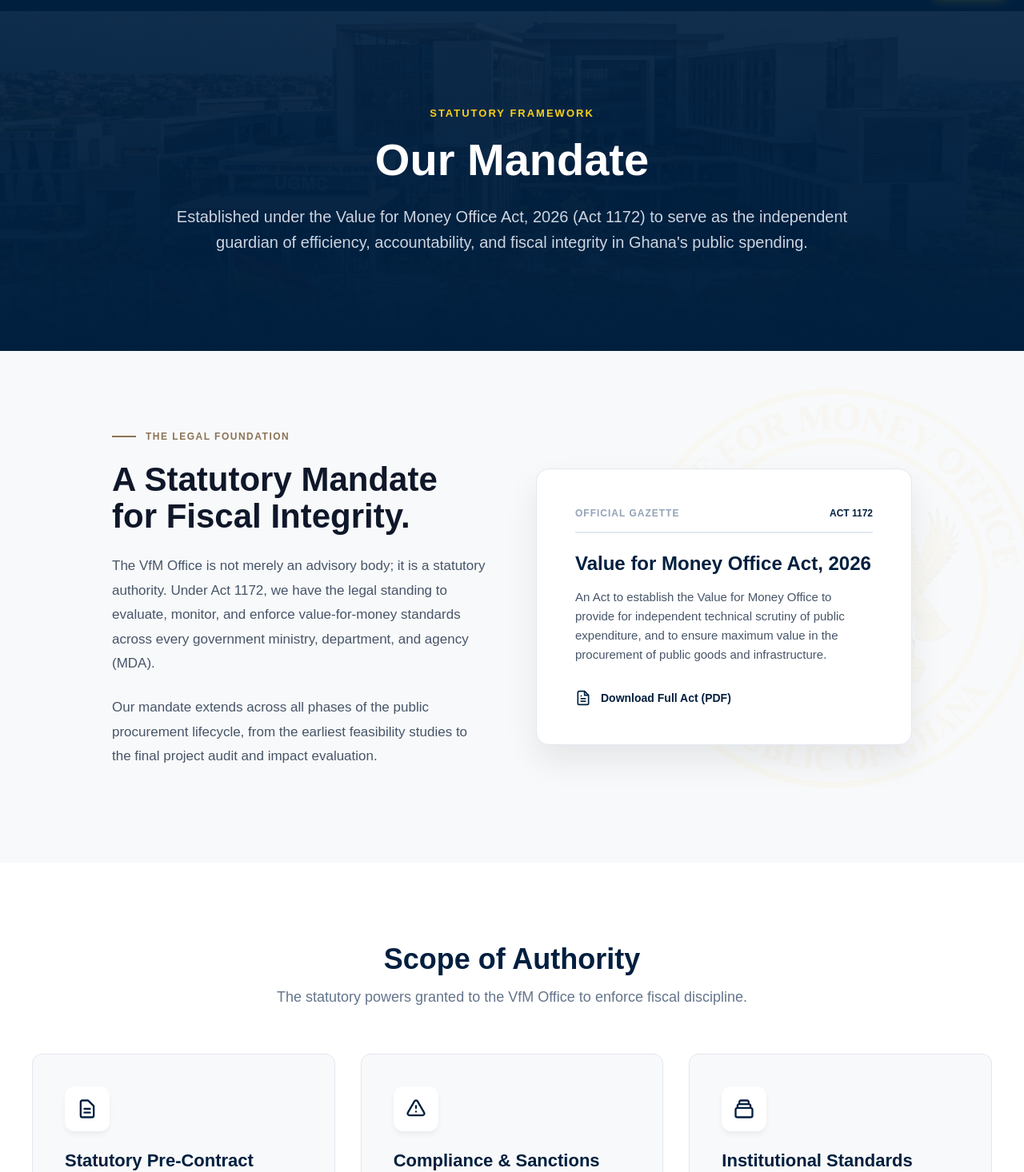
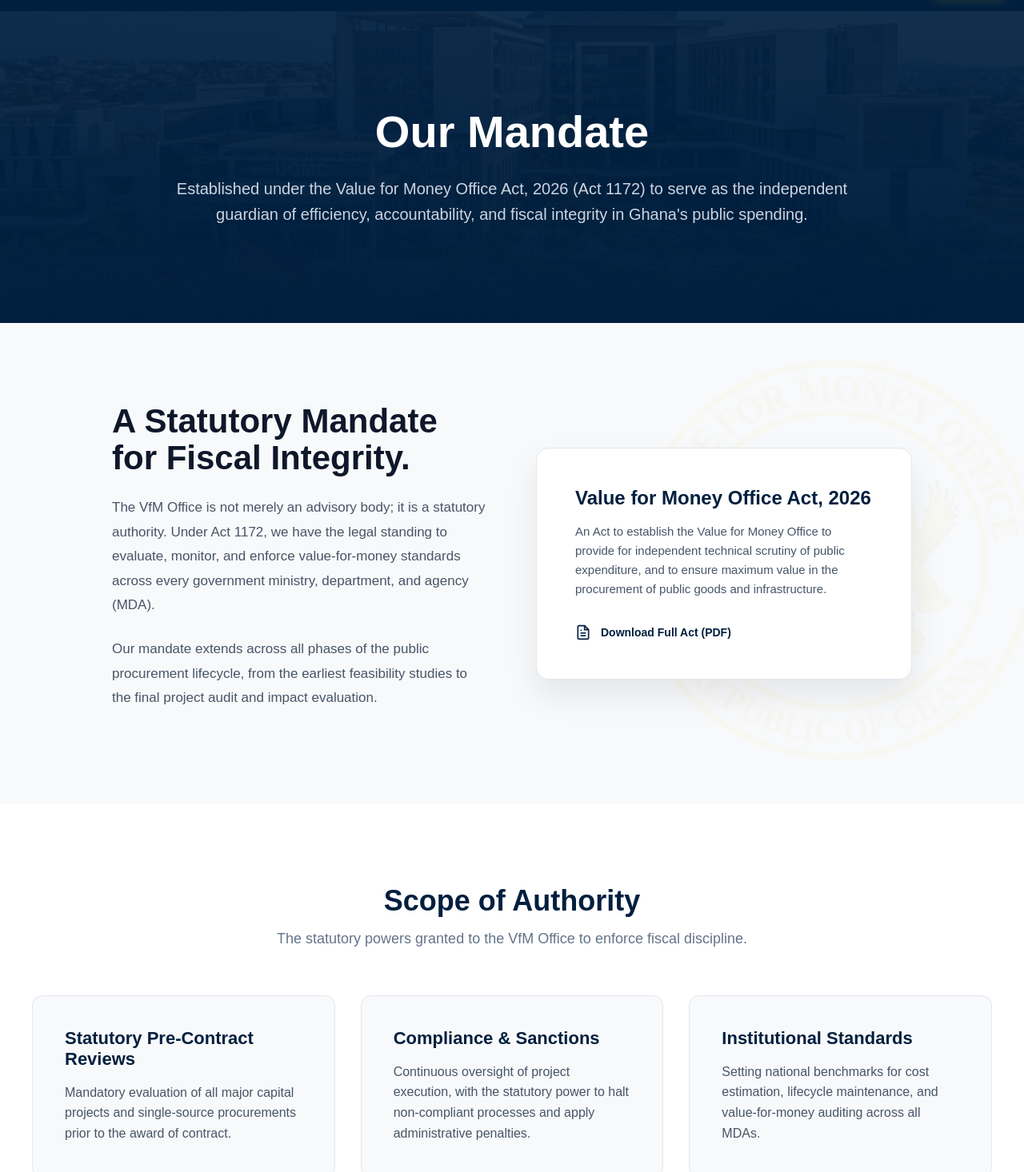
Before and after one commit to LiderLabs/vfm, a React (Vite) app: page /mandate in a window 1280 px wide. Shown: the part 64-1530 px from the top of the page at 80% size. Built offline with nearby package versions, Linux system fonts and the light colour scheme.

Commit message:
Removed tripartite label and card borders on About page

```diff
--- a/src/pages/AboutUs.jsx
+++ b/src/pages/AboutUs.jsx
@@ -9,8 +9,6 @@ function useScrollReveal() {
   useEffect(() => {
     const observer = new IntersectionObserver(
       ([entry]) => {
-        // This updates the state to TRUE when scrolling down into view
-        // and FALSE when scrolling up out of view.
         setIsVisible(entry.isIntersecting);
       },
       { threshold: 0.1, rootMargin: "0px 0px -50px 0px" }
@@ -34,7 +32,6 @@ const Reveal = ({ children, delay = 0 }) => {
       style={{
         opacity: isVisible ? 1 : 0,
         transform: isVisible ? "translateY(0)" : "translateY(40px)",
-        // Adjusted transition so it fades out slightly faster than it fades in
         transition: `opacity 0.6s ease-out ${delay}s, transform 0.6s cubic-bezier(0.22, 1, 0.36, 1) ${delay}s`,
         width: "100%"
       }}
@@ -157,9 +154,7 @@ export default function AboutUs() {
 
           <Reveal>
             <div style={{ marginBottom: "24px" }}>
-              <div style={{ marginBottom: "16px" }}>
-                <span style={{ fontSize: "12px", fontWeight: "700", letterSpacing: "1.5px", color: "#8B7355", textTransform: "uppercase" }}>The Tripartite Standard</span>
-              </div>
+              {/* "THE TRIPARTITE STANDARD" label removed */}
               <div style={{ display: "flex", justifyContent: "space-between", alignItems: "flex-end", flexWrap: "wrap", gap: "24px" }}>
                 <h2 style={{ fontSize: "42px", fontWeight: "800", color: "#0F172A", margin: 0, maxWidth: "500px", lineHeight: "1.1" }}>The Three Pillars of Public Value</h2>
                 <p style={{ fontSize: "16px", color: "#64748B", maxWidth: "400px", margin: 0, lineHeight: "1.6" }}>A disciplined triad applied across all public procurement, infrastructure delivery, and ministerial capital expenditures.</p>
@@ -170,7 +165,8 @@ export default function AboutUs() {
           <div style={{ display: "grid", gridTemplateColumns: "repeat(auto-fit, minmax(320px, 1fr))", gap: "24px", marginBottom: "24px" }}>
             {pillars.map((pillar, index) => (
               <Reveal key={index} delay={index * 0.15}>
-                <div style={{ backgroundColor: "#FFFFFF", borderRadius: "12px", padding: "40px 32px", borderTop: "4px solid #8B7355", boxShadow: "0 10px 30px rgba(0,0,0,0.03)", display: "flex", flexDirection: "column", height: "100%" }}>
+                {/* Gold top border removed */}
+                <div style={{ backgroundColor: "#FFFFFF", borderRadius: "12px", padding: "40px 32px", boxShadow: "0 10px 30px rgba(0,0,0,0.03)", display: "flex", flexDirection: "column", height: "100%" }}>
                   <h3 style={{ fontSize: "24px", fontWeight: "700", color: "#0F172A", margin: "0 0 16px 0" }}>{pillar.title}</h3>
                   <p style={{ fontSize: "15px", color: "#475569", lineHeight: "1.6", margin: "0 0 32px 0", flex: 1 }}>{pillar.desc}</p>
                   <div style={{ borderTop: "1px solid #E2E8F0", paddingTop: "20px", display: "flex", justifyContent: "space-between", alignItems: "center", fontSize: "12px", fontWeight: "600" }}>
@@ -247,7 +243,8 @@ export default function AboutUs() {
           <div style={{ display: "grid", gridTemplateColumns: "repeat(auto-fit, minmax(280px, 1fr))", gap: "24px" }}>
             {values.map((value, index) => (
               <Reveal key={index} delay={index * 0.1}>
-                <div style={{ backgroundColor: "#FFFFFF", padding: "32px", borderRadius: "8px", borderTop: "4px solid #001F3F", boxShadow: "0 4px 6px rgba(0,0,0,0.05)", height: "100%" }}>
+                {/* Blue top border removed */}
+                <div style={{ backgroundColor: "#FFFFFF", padding: "32px", borderRadius: "8px", boxShadow: "0 4px 6px rgba(0,0,0,0.05)", height: "100%" }}>
                   <h3 style={{ fontSize: "20px", fontWeight: "700", color: "#001F3F", margin: "0 0 12px 0" }}>{value.title}</h3>
                   <p style={{ fontSize: "15px", color: "#555555", lineHeight: "1.6", margin: 0 }}>{value.desc}</p>
                 </div>
--- a/src/pages/Mandate.jsx
+++ b/src/pages/Mandate.jsx
@@ -2,28 +2,24 @@ export default function Mandate() {
   const scopes = [
     {
       title: "Statutory Pre-Contract Reviews",
-      desc: "Mandatory evaluation of all major capital projects and single-source procurements prior to the award of contract.",
-      icon: "M9 12h6m-6 4h6m2 5H7a2 2 0 01-2-2V5a2 2 0 012-2h5.586a1 1 0 01.707.293l5.414 5.414a1 1 0 01.293.707V19a2 2 0 01-2 2z"
+      desc: "Mandatory evaluation of all major capital projects and single-source procurements prior to the award of contract."
     },
     {
       title: "Compliance & Sanctions",
-      desc: "Continuous oversight of project execution, with the statutory power to halt non-compliant processes and apply administrative penalties.",
-      icon: "M12 9v2m0 4h.01m-6.938 4h13.856c1.54 0 2.502-1.667 1.732-3L13.732 4c-.77-1.333-2.694-1.333-3.464 0L3.34 16c-.77 1.333.192 3 1.732 3z"
+      desc: "Continuous oversight of project execution, with the statutory power to halt non-compliant processes and apply administrative penalties."
     },
     {
       title: "Institutional Standards",
-      desc: "Setting national benchmarks for cost estimation, lifecycle maintenance, and value-for-money auditing across all MDAs.",
-      icon: "M19 11H5m14 0a2 2 0 012 2v6a2 2 0 01-2 2H5a2 2 0 01-2-2v-6a2 2 0 012-2m14 0V9a2 2 0 00-2-2M5 11V9a2 2 0 012-2m0 0V5a2 2 0 012-2h6a2 2 0 012 2v2M7 7h10"
+      desc: "Setting national benchmarks for cost estimation, lifecycle maintenance, and value-for-money auditing across all MDAs."
     },
     {
       title: "Public Reporting",
-      desc: "Publishing annual value-for-money registers and gazetted findings to ensure transparency and citizen accountability.",
-      icon: "M9 17v-2m3 2v-4m3 4v-6m2 10H7a2 2 0 01-2-2V5a2 2 0 012-2h5.586a1 1 0 01.707.293l5.414 5.414a1 1 0 01.293.707V19a2 2 0 01-2 2z"
+      desc: "Publishing annual value-for-money registers and gazetted findings to ensure transparency and citizen accountability."
     }
   ];
 
   return (
-    <div style={{ backgroundColor: "#F8F9FA", minHeight: "100vh" }}>
+    <div style={{ backgroundColor: "#F8F9FA", minHeight: "100vh", overflowX: "hidden" }}>
 
       {/* 1. HERO SECTION */}
       <section style={{
@@ -34,7 +30,6 @@ export default function Mandate() {
         color: "white",
         overflow: "hidden"
       }}>
-        {/* Background Image with Overlay */}
         <div style={{
           position: "absolute", top: 0, left: 0, right: 0, bottom: 0,
           backgroundImage: "url(/building-bg.jpg)",
@@ -48,9 +43,7 @@ export default function Mandate() {
         }} />
 
         <div style={{ position: "relative", zIndex: 2, maxWidth: "900px", margin: "0 auto" }}>
-          <span style={{ fontSize: "13px", fontWeight: "800", letterSpacing: "2px", color: "#FCD116", textTransform: "uppercase", display: "block", marginBottom: "20px" }}>
-            Statutory Framework
-          </span>
+          {/* "STATUTORY FRAMEWORK" label removed */}
           <h1 style={{ fontSize: "56px", fontWeight: "800", margin: "0 0 24px 0", lineHeight: "1.1" }}>
             Our Mandate
           </h1>
@@ -63,7 +56,6 @@ export default function Mandate() {
       {/* 2. LEGAL FOUNDATION SECTION */}
       <section style={{ position: "relative", padding: "100px 24px", overflow: "hidden" }}>
 
-        {/* Faint Watermark Background */}
         <div style={{
           position: "absolute", right: "-5%", top: "0%", width: "600px", height: "600px",
           backgroundImage: "url(/coat-of-arms.png)", backgroundSize: "contain", backgroundRepeat: "no-repeat", backgroundPosition: "center",
@@ -72,16 +64,11 @@ export default function Mandate() {
 
         <div style={{ maxWidth: "1000px", margin: "0 auto", position: "relative", zIndex: 1 }}>
 
-          <div style={{ display: "grid", gridTemplateColumns: "repeat(auto-fit, minmax(350px, 1fr))", gap: "60px", alignItems: "center" }}>
+          <div style={{ display: "grid", gridTemplateColumns: "repeat(auto-fit, minmax(300px, 1fr))", gap: "60px", alignItems: "center" }}>
 
             {/* Left Text */}
             <div>
-              <div style={{ display: "flex", alignItems: "center", gap: "12px", marginBottom: "24px" }}>
-                <div style={{ width: "30px", height: "2px", backgroundColor: "#8B7355" }}></div>
-                <span style={{ fontSize: "12px", fontWeight: "700", letterSpacing: "1.5px", color: "#8B7355", textTransform: "uppercase" }}>
-                  The Legal Foundation
-                </span>
-              </div>
+              {/* "THE LEGAL FOUNDATION" label and dash removed */}
               <h2 style={{ fontSize: "42px", fontWeight: "800", color: "#0F172A", margin: "0 0 24px 0", lineHeight: "1.1" }}>
                 A Statutory Mandate for Fiscal Integrity.
               </h2>
@@ -102,11 +89,7 @@ export default function Mandate() {
               border: "1px solid #E2E8F0",
               position: "relative"
             }}>
-              {/* Decorative element representing a document */}
-              <div style={{ borderBottom: "2px solid #E2E8F0", paddingBottom: "16px", marginBottom: "24px", display: "flex", justifyContent: "space-between", alignItems: "center" }}>
-                <span style={{ fontSize: "12px", fontWeight: "700", color: "#94A3B8", letterSpacing: "1px" }}>OFFICIAL GAZETTE</span>
-                <span style={{ fontSize: "12px", fontWeight: "700", color: "#001F3F" }}>ACT 1172</span>
-              </div>
+              {/* "OFFICIAL GAZETTE / ACT 1172" bar removed */}
               <h3 style={{ fontSize: "24px", fontWeight: "800", color: "#001F3F", margin: "0 0 16px 0" }}>Value for Money Office Act, 2026</h3>
               <p style={{ fontSize: "15px", color: "#475569", lineHeight: "1.6", marginBottom: "32px" }}>
                 An Act to establish the Value for Money Office to provide for independent technical scrutiny of public expenditure, and to ensure maximum value in the procurement of public goods and infrastructure.
@@ -130,7 +113,7 @@ export default function Mandate() {
             <p style={{ color: "#64748B", fontSize: "18px", margin: 0 }}>The statutory powers granted to the VfM Office to enforce fiscal discipline.</p>
           </div>
 
-          <div style={{ display: "grid", gridTemplateColumns: "repeat(auto-fit, minmax(300px, 1fr))", gap: "32px" }}>
+          <div style={{ display: "grid", gridTemplateColumns: "repeat(auto-fit, minmax(280px, 1fr))", gap: "32px" }}>
             {scopes.map((scope, index) => (
               <div
                 key={index}
@@ -152,9 +135,7 @@ export default function Mandate() {
                   e.currentTarget.style.borderColor = "#E2E8F0";
                 }}
               >
-                <div style={{ width: "56px", height: "56px", backgroundColor: "#FFFFFF", borderRadius: "12px", display: "flex", alignItems: "center", justifyContent: "center", marginBottom: "24px", boxShadow: "0 4px 6px rgba(0,0,0,0.05)" }}>
-                  <svg width="28" height="28" viewBox="0 0 24 24" fill="none" stroke="#001F3F" strokeWidth="2" strokeLinecap="round" strokeLinejoin="round"><path d={scope.icon}></path></svg>
-                </div>
+                {/* Icon container removed */}
                 <h3 style={{ fontSize: "22px", fontWeight: "800", color: "#001F3F", margin: "0 0 16px 0" }}>{scope.title}</h3>
                 <p style={{ fontSize: "16px", color: "#475569", lineHeight: "1.6", margin: 0 }}>{scope.desc}</p>
               </div>
```
